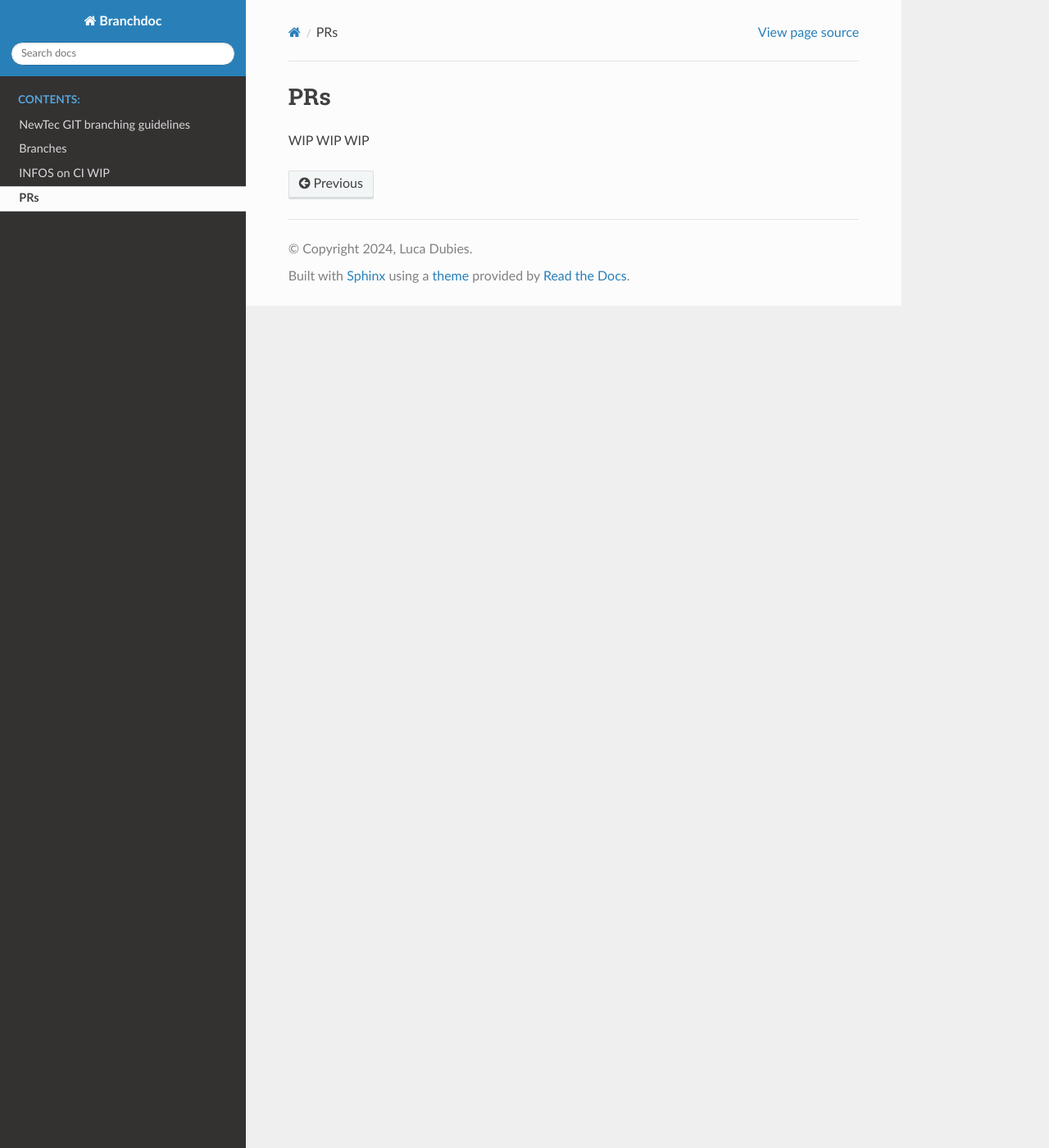
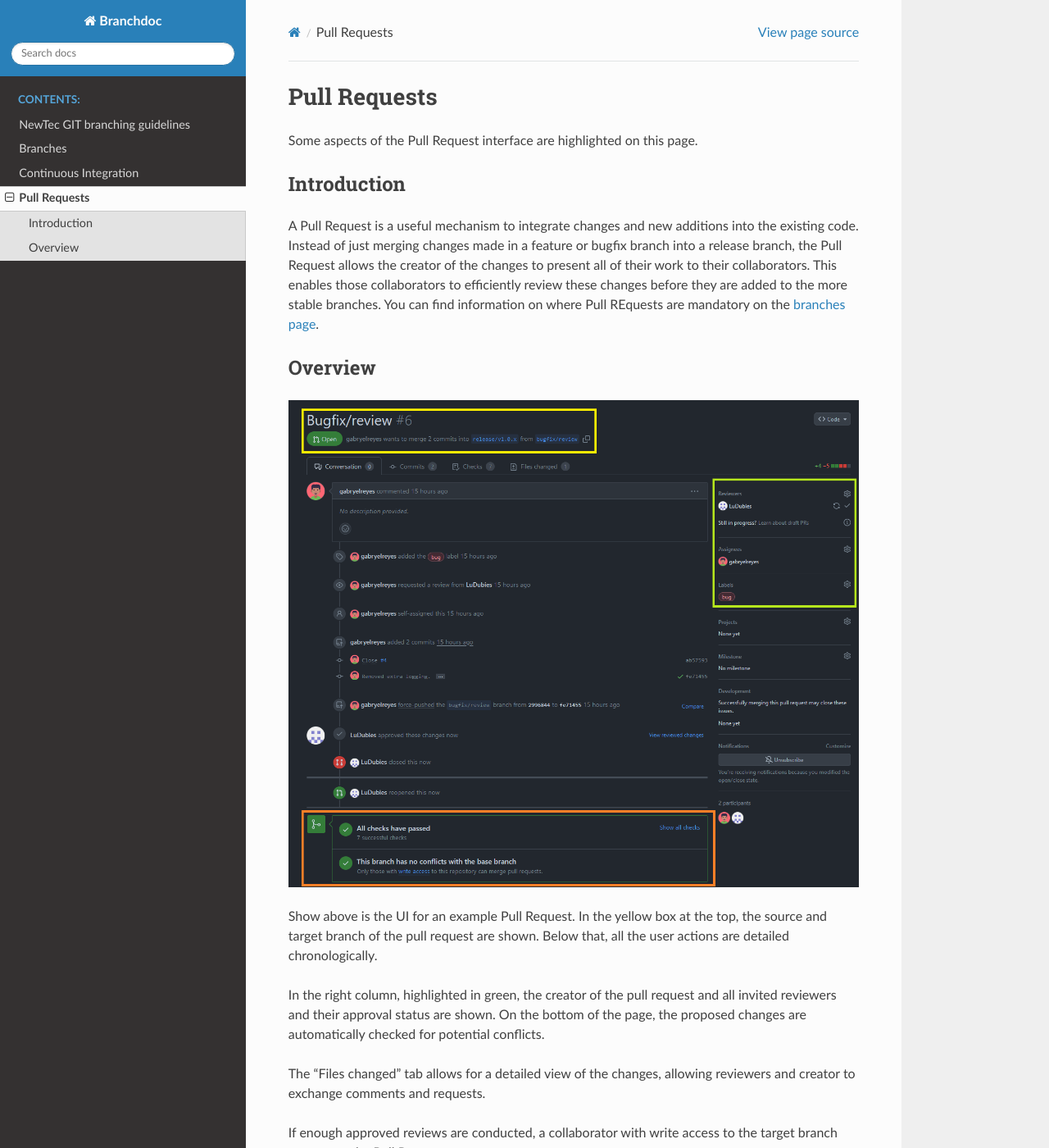
Before and after one commit to LuDubies/branchdoc_io_test, a Sphinx documentation site: the page built from doc/pull_request.md, in a window 1280 px wide and 1400 px high. Shown: the whole window at 82% size. Built offline with Sphinx 7.4.7 and the Read the Docs theme 2.0.0, drawn with Linux system fonts in a browser that asks for light colours; some of the changed text lies outside the part shown.

Commit message:
Add PR content, adjust md file formatting.

```diff
--- a/doc/ci.md
+++ b/doc/ci.md
@@ -1,3 +1,3 @@
-# INFOS on CI WIP
+# Continuous Integration
 
-WIP WIP WIP
+This page is still under construction ;)
--- a/doc/pull_request.md
+++ b/doc/pull_request.md
@@ -1,2 +1,23 @@
-# PRs
-WIP WIP WIP
+# Pull Requests
+
+Some aspects of the Pull Request interface are highlighted on this page.
+
+## Introduction
+
+A Pull Request is a useful mechanism to integrate changes and new additions into the existing code. Instead of just merging changes made in a feature or bugfix branch into a release branch, the Pull Request allows the creator of the changes to present all of their work to their collaborators. This enables those collaborators to efficiently review these changes before they are added to the more stable branches.
+You can find information on where Pull REquests are mandatory on the [branches page](branch_types.md).
+
+## Overview
+
+![image](images/pr_overview.png)
+
+Show above is the UI for an example Pull Request.
+In the yellow box at the top, the source and target branch of the pull request are shown.
+Below that, all the user actions are detailed chronologically.
+
+In the right column, highlighted in green, the creator of the pull request and all invited reviewers and their approval status are shown.
+On the bottom of the page, the proposed changes are automatically checked for potential conflicts.
+
+The "Files changed" tab allows for a detailed view of the changes, allowing reviewers and creator to exchange comments and requests.
+
+If enough approved reviews are conducted, a collaborator with write access to the target branch can merge the Pull Request.
```
Also changed, not shown: doc/overview.md (+5 -3 lines), doc/images/pr_overview.png (added).
